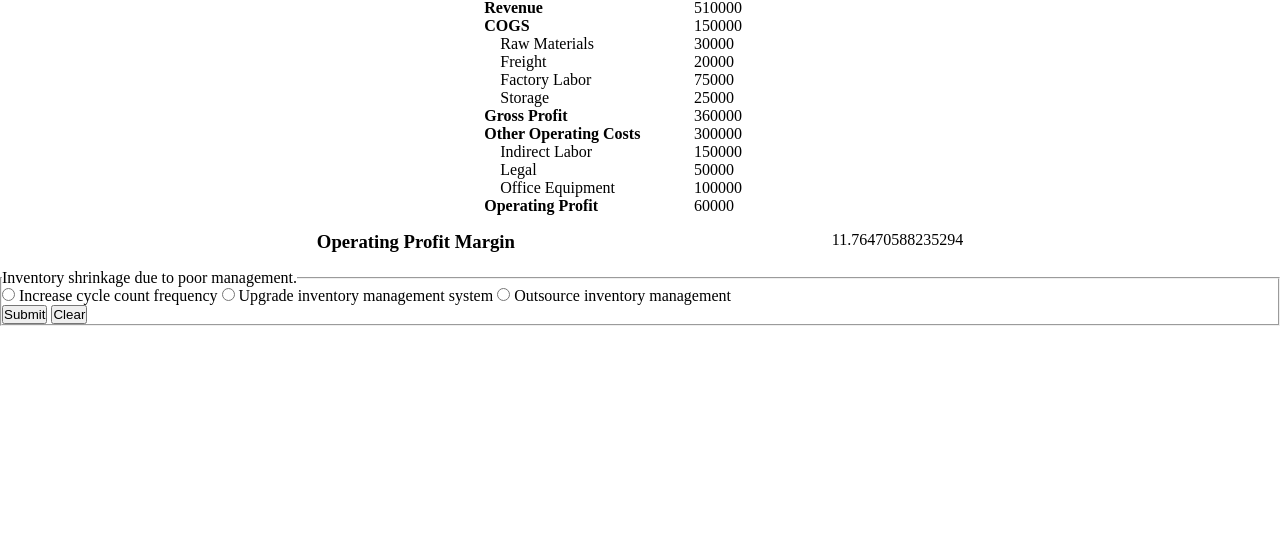
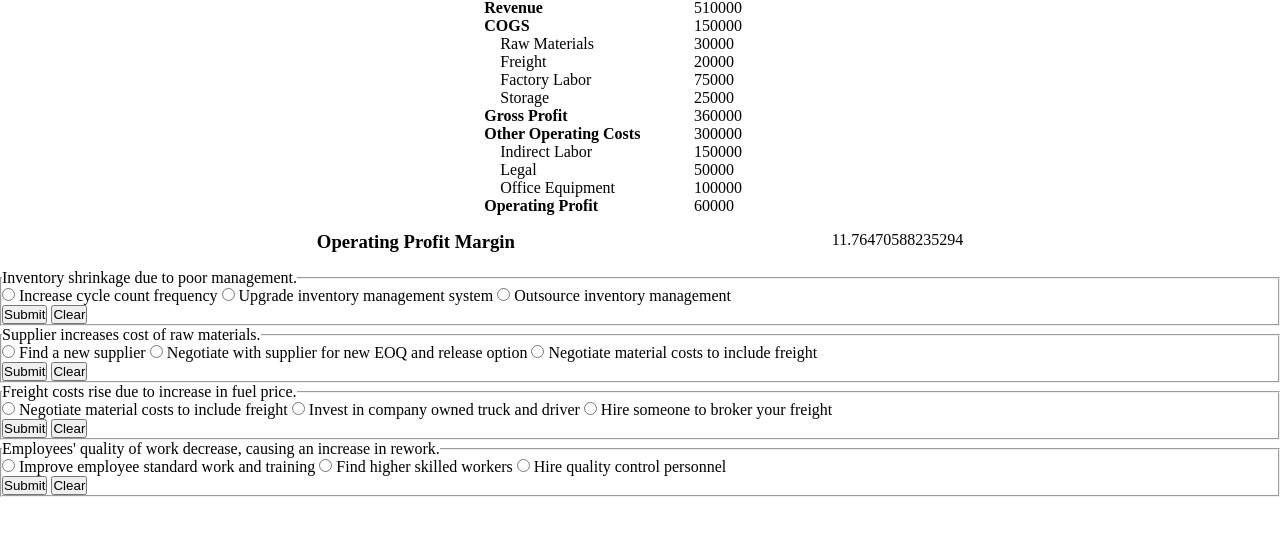
Before and after one commit to chrisleg19/Profit_Margin_Game, a plain HTML site: page index.html in a window 1280 px wide. Shown: the part 76-612 px from the top of the page. Drawn offline with Linux system fonts and the light colour scheme.

Commit message:
more scenarios

```diff
--- a/JS/script3.js
+++ b/JS/script3.js
@@ -14,6 +14,7 @@ let officeEquip = document.querySelector(".officeEquipNum")
 let opProfit = document.querySelector(".opProfitNum")
 let opm = document.querySelector(".opmNum")
 let statementStart
+let statementOne
 let statementTwo
 let statementThree
 let statementFour
@@ -21,7 +22,7 @@ let clear1 = document.querySelector("#clear1")
 const scenario1 = document.querySelector(".scenario1")
 
 //prototype class
-class incomeStatement{
+class masterIncomeStatement{
     constructor(
     revenue,
     cogs,
@@ -91,11 +92,40 @@ show(statement){
 
     opm.textContent = statement.opm
     }
+}
 
-//function to set current statement values to the next scenario income statement
-
-setStatementValues(statement){
-    statement.revenue = revenue;
+class masterIncomeStatement2 extends masterIncomeStatement {
+    constructor(
+        revenue,
+        cogs,
+        rawMat,
+        freight,
+        factoryLabor,
+        storage,
+        grossProfit,
+        otherOpCosts,
+        indirectLabor,
+        legal,
+        officeEquip,
+        opProfit,
+        opm
+        ){
+            super(
+                revenue,
+                cogs,
+                rawMat,
+                freight,
+                factoryLabor,
+                storage,
+                grossProfit,
+                otherOpCosts,
+                indirectLabor,
+                legal,
+                officeEquip,
+                opProfit,
+                opm
+            );
+        this.revenue = revenue;
         this.cogs = cogs;
         this.rawMat = rawMat;
         this.freight = freight;
@@ -110,10 +140,32 @@ setStatementValues(statement){
         this.opm = opm;
         }
 
-
 }
 
-statementStart = new incomeStatement(
+
+
+
+
+//function to set current statement values to the next scenario income statement
+
+// setStatementValues(statement){
+//     // statement.revenue = revenue;
+//     // this.cogs = cogs;
+//     // this.rawMat = rawMat;
+//     // this.freight = freight;
+//     // this.factoryLabor = factoryLabor;
+//     // this.storage = storage;
+//     // this.grossProfit = grossProfit;
+//     // this.otherOpCosts = otherOpCosts;
+//     // this.indirectLabor = indirectLabor;
+//     // this.legal = legal;
+//     // this.officeEquip = officeEquip;
+//     // this.opProfit = opProfit;
+//     // this.opm = opm;
+// }
+
+
+statementStart = new masterIncomeStatement(
     510000,
     null,
     30000,
@@ -129,7 +181,7 @@ statementStart = new incomeStatement(
     null
 )
 
-statementOne = new incomeStatement(
+statementOne = new masterIncomeStatement(
     510000,
     null,
     30000,
@@ -145,7 +197,7 @@ statementOne = new incomeStatement(
     null
 )
 
-statementTwo = new incomeStatement(
+statementTwo = new masterIncomeStatement(
     510000,
     null,
     30000,
@@ -161,7 +213,7 @@ statementTwo = new incomeStatement(
     null
 )
 
-statementThree = new incomeStatement(
+statementThree = new masterIncomeStatement(
     510000,
     null,
     30000,
@@ -199,8 +251,6 @@ scenario1.addEventListener("submit", (e)=>{
         } else if (scenario1.issue1.value === "1C"){
             console.log(scenario1.issue1.value)
             statementThree.show(statementThree)
-
-
         }
 })
 
--- a/index.html
+++ b/index.html
@@ -73,9 +73,60 @@
         </div>
     </fieldset>
 </form>
-<!-- <h4 class="scenario">1. Inventory loss due to poor inventory management</h4>
-<input type="radio" id="oneA" name="scenario1" value="1A">
-<label for="oneA">Increase cycle count frequency</label> -->
+
+<form class="scenario2">
+    <fieldset>
+        <legend>Supplier increases cost of raw materials.</legend>
+        <div>
+    <input type="radio" name="issue2" id="issue2A" value="2A">
+    <label for="issue2A">Find a new supplier</label>
+    <input type="radio" name="issue2" id="issue2B" value="2B">
+    <label for="issue2B">Negotiate with supplier for new EOQ and release option</label>
+    <input type="radio" name="issue2" id="issue2C" value="2C">
+    <label for="issue2C">Negotiate material costs to include freight</label>
+        </div>
+        <div>
+            <button type="submit">Submit</button>
+            <button type = "reset" id="clear2">Clear</button>
+        </div>
+    </fieldset>
+</form>
+
+<form class="scenario3">
+    <fieldset>
+        <legend>Freight costs rise due to increase in fuel price.</legend>
+        <div>
+    <input type="radio" name="issue3" id="issue3A" value="3A">
+    <label for="issue3A">Negotiate material costs to include freight</label>
+    <input type="radio" name="issue3" id="issue3B" value="3B">
+    <label for="issue3B">Invest in company owned truck and driver</label>
+    <input type="radio" name="issue3" id="issue3C" value="3C">
+    <label for="issue3C">Hire someone to broker your freight</label>
+        </div>
+        <div>
+            <button type="submit">Submit</button>
+            <button type = "reset" id="clear3">Clear</button>
+        </div>
+    </fieldset>
+</form>
+
+<form class="scenario4">
+    <fieldset>
+        <legend>Employees' quality of work decrease, causing an increase in rework.</legend>
+        <div>
+    <input type="radio" name="issue4" id="issue4A" value="4A">
+    <label for="issue4A">Improve employee standard work and training</label>
+    <input type="radio" name="issue4" id="issue4B" value="4B">
+    <label for="issue4B">Find higher skilled workers</label>
+    <input type="radio" name="issue4" id="issue4C" value="4C">
+    <label for="issue4C">Hire quality control personnel</label>
+        </div>
+        <div>
+            <button type="submit">Submit</button>
+            <button type = "reset" id="clear4">Clear</button>
+        </div>
+    </fieldset>
+</form>
 
 </body>
 </html>
```
Also changed, not shown: 1 other file. Lines whose indentation alone changed are shown as unchanged.
